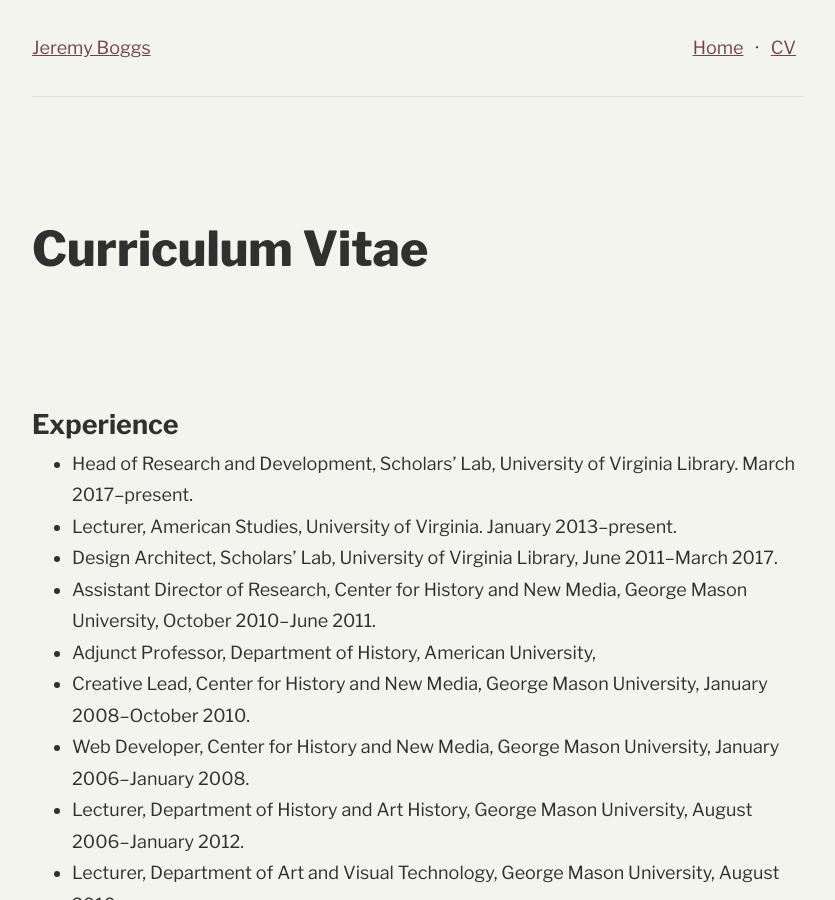
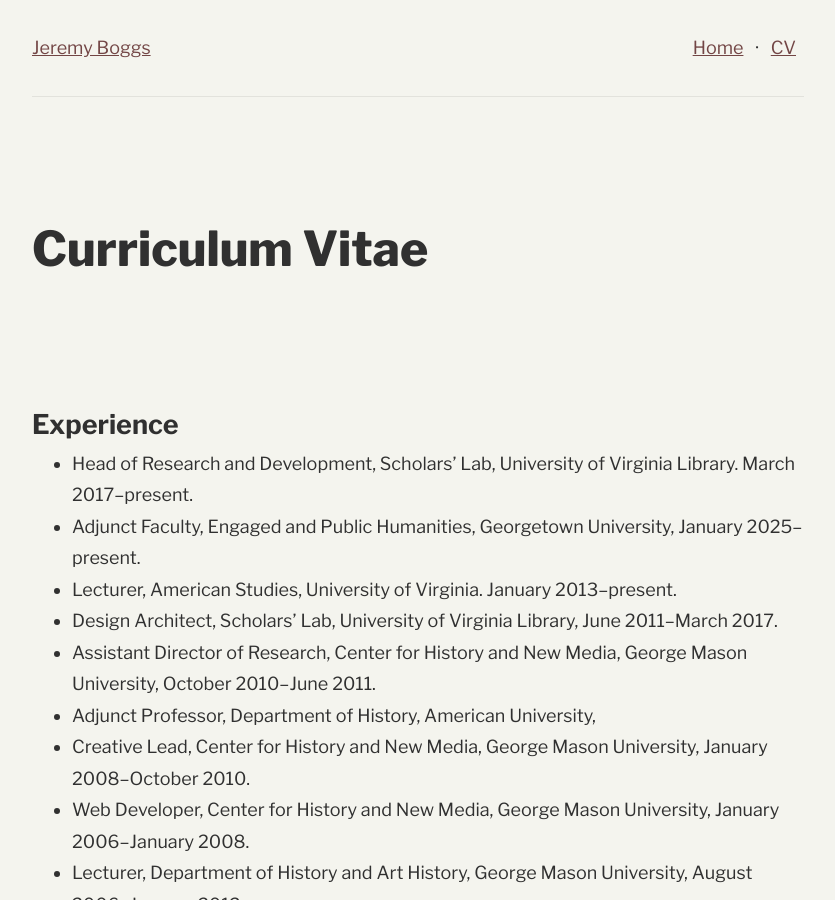
Before and after one commit to jeremyboggs/jeremyboggs.net, a Jekyll site: the page built from cv.md, in a window 1280 px wide and 900 px high. Shown: the whole window, without its empty margins (222-1057 px from the left). Built offline with Jekyll 4.4.1, drawn with Linux system fonts in a browser that asks for light colours; some of the changed text lies outside the part shown.

Commit message:
Updates CV content.

```diff
--- a/cv.md
+++ b/cv.md
@@ -6,6 +6,7 @@
 ## Experience
 
 - Head of Research and Development, Scholars' Lab, University of Virginia Library. March 2017–present.
+- Adjunct Faculty, Engaged and Public Humanities, Georgetown University, January 2025–present.
 - Lecturer, American Studies, University of Virginia. January 2013–present.
 - Design Architect, Scholars' Lab, University of Virginia Library, June 2011–March 2017.
 - Assistant Director of Research, Center for History and New Media, George Mason University, October 2010–June 2011.
@@ -60,6 +61,10 @@
 
 ## Courses Taught
 
+### Georgetown University, Washington, DC
+
+- ENPH 5504, Digital Public Humanities
+
 ### University of Virginia, Charlottesville, VA
 
 - AMST 4500, Digital Archives and Social Justice
```
Also changed, not shown: other parts of cv.md (+1 -1 lines).
